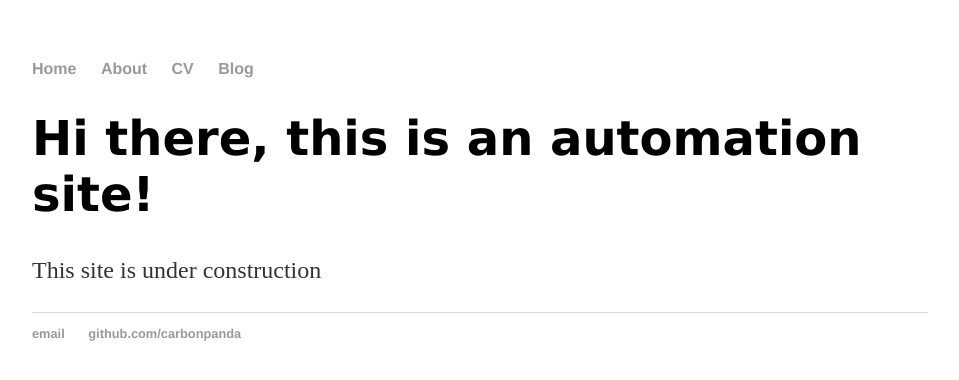
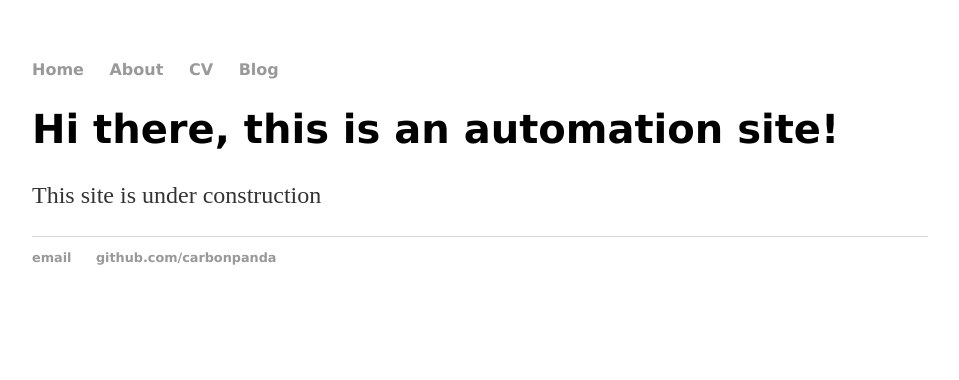
Before and after one commit to carbonpanda/carbonpanda.github.io, a Jekyll site: the page built from index.html, in a window 1280 px wide. Shown: the top 380 px of the page, without its empty margins (160-1119 px from the left). Built offline with Jekyll 4.4.1, drawn with Linux system fonts in a browser that asks for light colours.

Commit message:
Update main.css

```diff
--- a/css/main.css
+++ b/css/main.css
@@ -3,7 +3,7 @@ body {
     width: 70%;
 }
 nav ul, footer ul {
-    font-family:'Helvetica', 'Arial', 'Sans-Serif';
+    font-family:'Verdana', 'Arial', 'Sans-Serif';
     padding: 0px;
     list-style: none;
     font-weight: bold;
@@ -20,7 +20,7 @@ a:hover {
     text-decoration: underline;
 }
 h1 {
-    font-size: 3em;
+    font-size: 2.5em;
     font-family:'Verdana', 'Arial', 'Sans-Serif';
 }
 p {
@@ -43,6 +43,6 @@ ul.posts li {
 }
 
 ul.posts div {
-    font-size: 1.0em;
+    font-size: 0.75em;
     font-family: 'Lucida Console', Monospace;
 }
```
